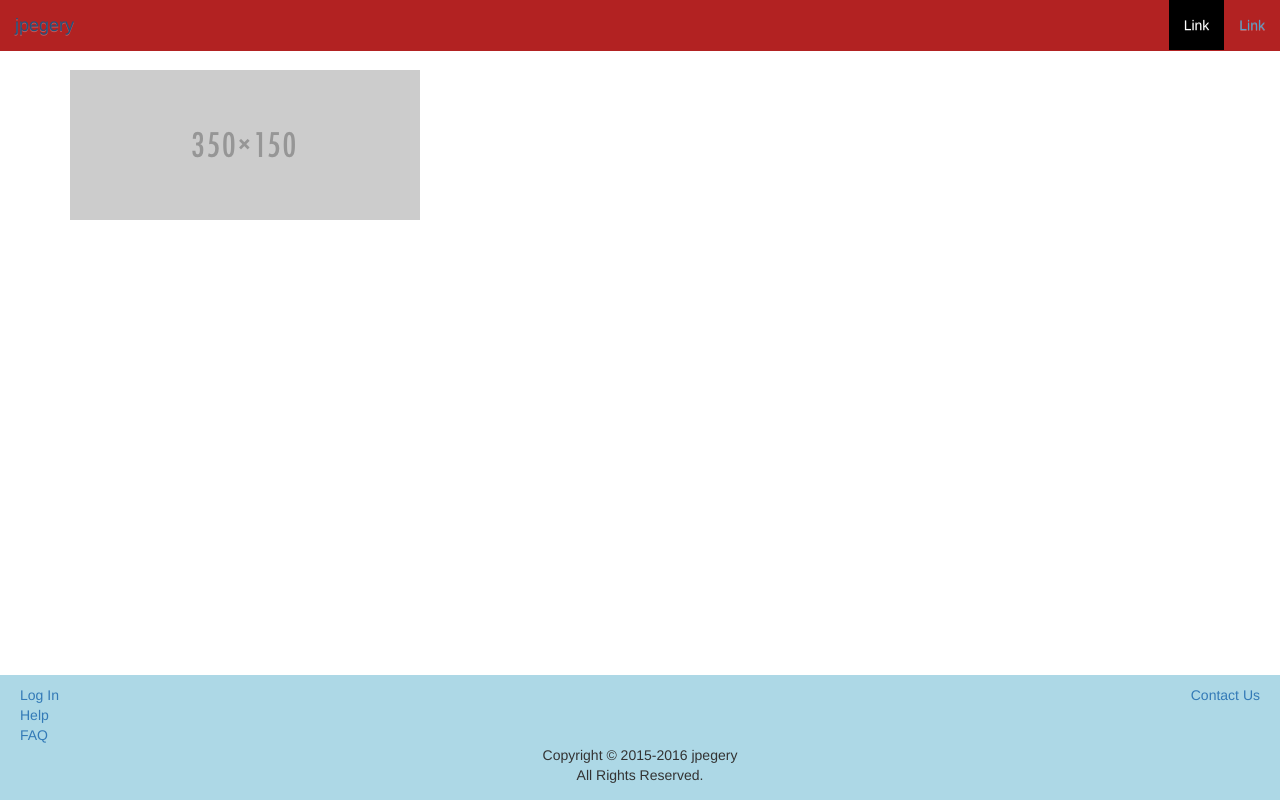
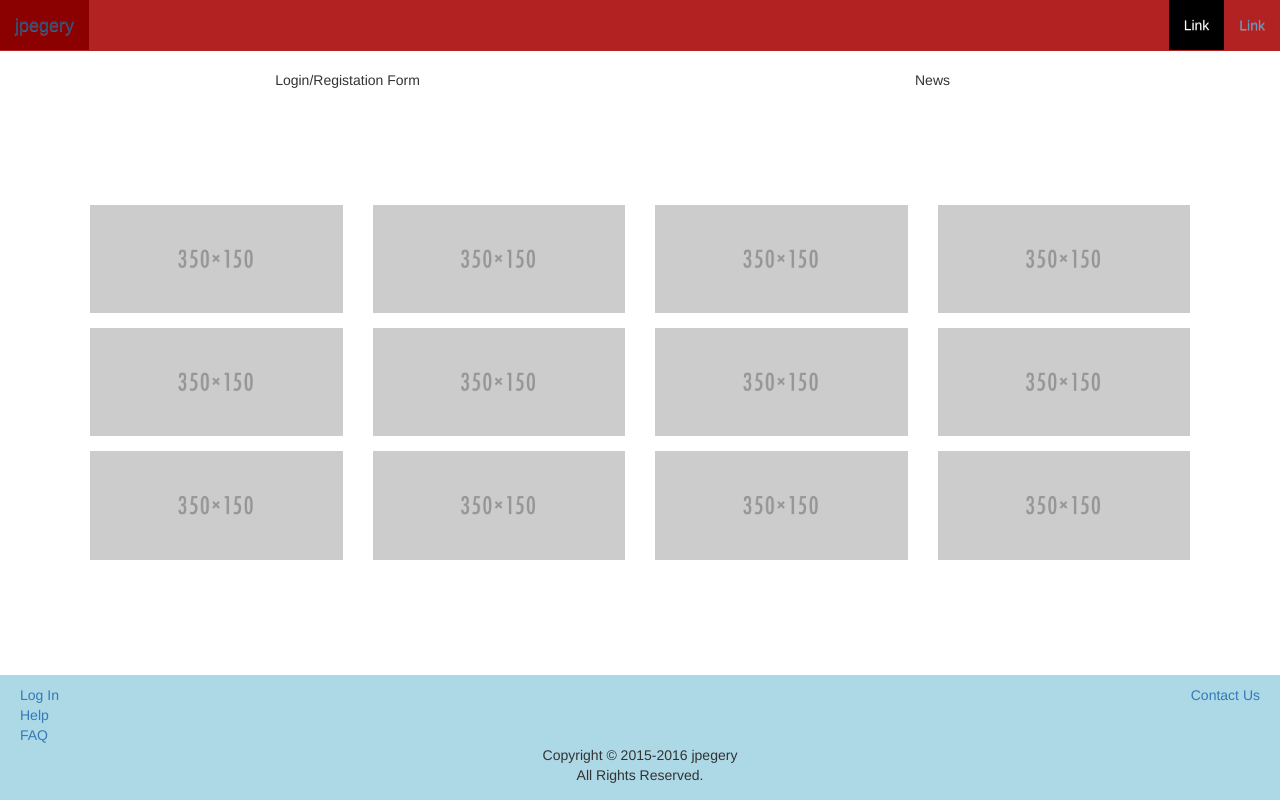
Before and after one commit to davidmancini/jpegery, a PHP site: page / in a window 1280 px wide. Run offline with PHP 8.4, Linux system fonts and the light colour scheme.

Commit message:
Added placeholder images for content. https://app.asana.com/0/84113659891181/91309023675428

```diff
--- a/css/style.css
+++ b/css/style.css
@@ -35,9 +35,10 @@
 }
 
 /* Color behind logo */
-/*.navbar-brand {*/
-	/*background-color: white;*/
-/*}*/
+.navbar-brand {
+	background-color: darkred;
+	color: white;
+}
 
 /* Navigation bar non-active text color */
 .navbar-fixed-top .navbar-nav > li > a {
@@ -67,6 +68,10 @@
 
 }
 
+.contentRow {
+	margin: 15px 5px 0;
+}
+
 /***************************************************
  * SECTION: Footer
  ***************************************************/
--- a/index.php
+++ b/index.php
@@ -34,25 +34,53 @@
 			<main>
 				<div class="container contentContainer">
 						<div class="row">
-						<div class="col-md-6">
+						<div class="col-md-6 text-center">
+							Login/Registation Form<br><br><br><br><br><br>
+						</div>
+						<div class="col-md-6 text-center">
+							News
+						</div>
+					</div>
+					<div class="row contentRow">
+						<div class="col-md-3">
 							<img src="images/placeholder.png" alt="Placeholder image" class="img-responsive">
 						</div>
-						<div class="col-md-6">
-
+						<div class="col-md-3">
+							<img src="images/placeholder.png" alt="Placeholder image" class="img-responsive">
+						</div>
+						<div class="col-md-3">
+							<img src="images/placeholder.png" alt="Placeholder image" class="img-responsive">
+						</div>
+						<div class="col-md-3">
+							<img src="images/placeholder.png" alt="Placeholder image" class="img-responsive">
 						</div>
 					</div>
-					<div class="row">
+					<div class="row contentRow">
 						<div class="col-md-3">
-
+							<img src="images/placeholder.png" alt="Placeholder image" class="img-responsive">
 						</div>
 						<div class="col-md-3">
-
+							<img src="images/placeholder.png" alt="Placeholder image" class="img-responsive">
 						</div>
 						<div class="col-md-3">
-
+							<img src="images/placeholder.png" alt="Placeholder image" class="img-responsive">
 						</div>
 						<div class="col-md-3">
-
+							<img src="images/placeholder.png" alt="Placeholder image" class="img-responsive">
+						</div>
+					</div>
+					<div class="row contentRow">
+						<div class="col-md-3">
+							<img src="images/placeholder.png" alt="Placeholder image" class="img-responsive">
+						</div>
+						<div class="col-md-3">
+							<img src="images/placeholder.png" alt="Placeholder image" class="img-responsive">
+						</div>
+						<div class="col-md-3">
+							<img src="images/placeholder.png" alt="Placeholder image" class="img-responsive">
+						</div>
+						<div class="col-md-3">
+							<img src="images/placeholder.png" alt="Placeholder image" class="img-responsive">
 						</div>
 					</div>
 				</div><!--/contentContainer-->
```
